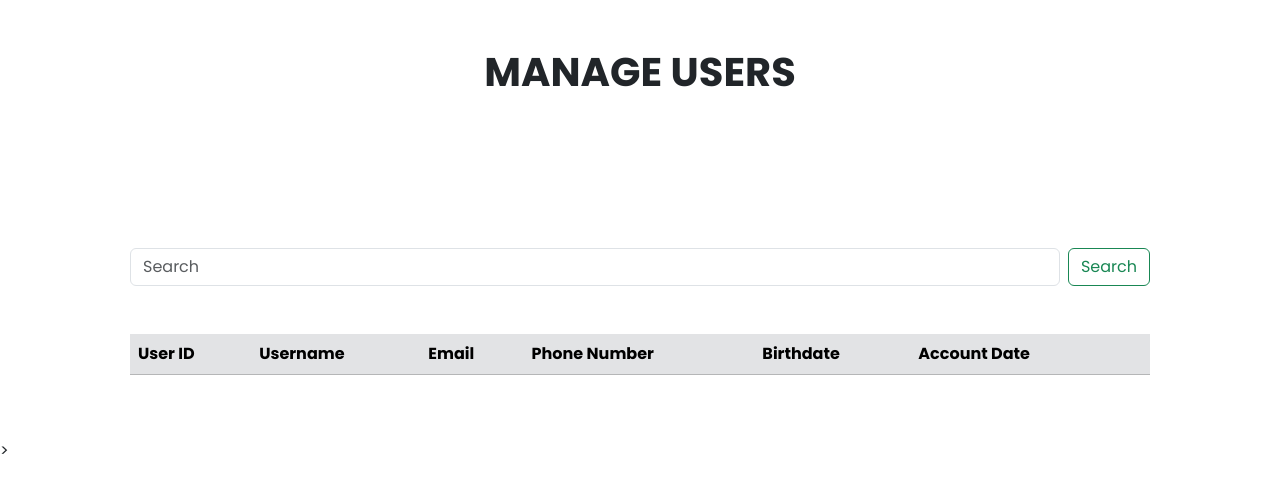
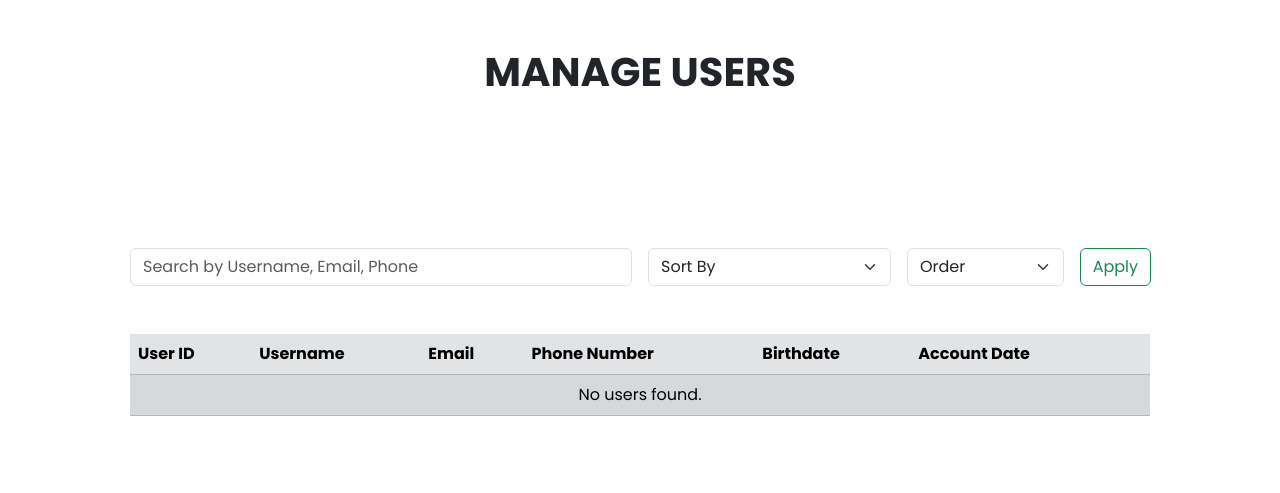
Before and after one commit to ServeITPH/ServeIT, a PHP site: page /admin/manageUsers.php in a window 1280 px wide. Shown: the part 72-565 px from the top of the page. Run offline with PHP 8.4, Linux system fonts and the light colour scheme; the visitor is signed in with stand-in values (Sample User, id 1); tables that the repository leaves empty or names only in its code hold one stand-in row (values such as "Sample post"); lists and menus that the app fills with data are empty; some libraries are stand-ins or nearby versions.

Commit message:
Added Sort function in Admin side (Manage Users)

```diff
--- a/admin/feedback.php
+++ b/admin/feedback.php
@@ -11,7 +11,7 @@
 $filterType = '';
 
 // Feedback Queries
-$feedbackQuery = "SELECT ratings.*, users.username, items.title, items.type FROM ratings
+$feedbackQuery = "SELECT * FROM ratings
 LEFT JOIN users ON ratings.userID = users.userID
 LEFT JOIN items ON ratings.itemID = items.itemID
 WHERE users.role = 'user'";
--- a/admin/manageUsers.php
+++ b/admin/manageUsers.php
@@ -4,22 +4,32 @@
 include("adminAssets/user.php");
 
 $searchTerm = '';
-// delete user
+$sortOrder = '';
+$filterField = '';
+
+// Delete user function
 if (isset($_POST['btnDelete']) && isset($_POST['userID'])) {
     $deleteID = $_POST['userID'];
     $deleteQuery = "DELETE FROM users WHERE userID = '$deleteID'";
     executeQuery($deleteQuery);
 }
 
-//User List
+// User List Query
 $userListQuery = "SELECT * FROM users WHERE role ='user'";
 
-// search users
+// Search users
 if (isset($_GET['search']) && !empty($_GET['search'])) {
     $searchTerm = $_GET['search'];
-    // clean injection
+    // Clean injection
     $searchTerm = str_replace('\'', '', $searchTerm);
     $userListQuery .= " AND (username LIKE '%$searchTerm%' OR email LIKE '%$searchTerm%' OR phoneNumber LIKE '%$searchTerm%')";
+}
+
+// Sort functionality
+if (isset($_GET['filterField']) && !empty($_GET['filterField']) && isset($_GET['sortOrder']) && !empty($_GET['sortOrder'])) {
+    $filterField = $_GET['filterField'];
+    $sortOrder = $_GET['sortOrder'];
+    $userListQuery .= " ORDER BY $filterField $sortOrder";
 }
 
 $userListResult = executeQuery($userListQuery);
@@ -65,17 +75,45 @@
             <h1><b>MANAGE USERS</b></h1>
         </div>
 
-
-
         <div class="container">
             <div class="row p-5">
-                <div class="col ">
-                    <form class="d-flex py-5" role="search">
-                        <input class="search-bar form-control me-2" type="text" name="search" placeholder="Search"
-                            value="<?php echo $searchTerm ?>" aria-label="Search">
-                        <button class="btn btn-outline-success" type="submit">Search</button>
+                <div class="col">
+                    <!-- Search and Filter Form -->
+                    <form class="row g-3 py-5" role="search" method="GET" action="">
+                        <!-- Search Bar -->
+                        <div class="col-md-6">
+                            <input class="form-control" type="text" name="search" placeholder="Search by Username, Email, Phone"
+                                value="<?php echo $searchTerm ?>" aria-label="Search">
+                        </div>
+
+                        <!-- Sort Field -->
+                        <div class="col-md-3">
+                            <select class="form-select" name="filterField" aria-label="Sort By">
+                                <option value="">Sort By</option>
+                                <option value="username" <?php echo ($filterField == 'username') ? 'selected' : ''; ?>>Username</option>
+                                <option value="email" <?php echo ($filterField == 'email') ? 'selected' : ''; ?>>Email</option>
+                                <option value="accountDate" <?php echo ($filterField == 'accountDate') ? 'selected' : ''; ?>>Account Creation</option>
+                                <option value="birthDate" <?php echo ($filterField == 'birthDate') ? 'selected' : ''; ?>>Birthdate</option>
+                                <option value="phoneNumber" <?php echo ($filterField == 'phoneNumber') ? 'selected' : ''; ?>>Phone Number</option>
+                            </select>
+                        </div>
+
+                        <!-- Sort Order -->
+                        <div class="col-md-2">
+                            <select class="form-select" name="sortOrder" aria-label="Sort Order">
+                                <option value="">Order</option>
+                                <option value="ASC" <?php echo ($sortOrder == 'ASC') ? 'selected' : ''; ?>>Ascending</option>
+                                <option value="DESC" <?php echo ($sortOrder == 'DESC') ? 'selected' : ''; ?>>Descending</option>
+                            </select>
+                        </div>
+
+                        <!-- Submit Button -->
+                        <div class="col-md-1 text-end">
+                            <button class="btn btn-outline-success" type="submit">Apply</button>
+                        </div>
                     </form>
 
+                    <!-- Users Table -->
                     <div class="table-responsive">
                         <table class="table table-secondary table-striped">
                             <thead>
@@ -93,7 +131,6 @@
                                 <?php
                                 if (mysqli_num_rows($userListResult) > 0) {
                                     while ($userListRow = mysqli_fetch_assoc($userListResult)) {
-
                                         ?>
                                         <tr>
                                             <th scope="row"><?php echo $userListRow['userID']; ?></th>
@@ -112,6 +149,9 @@
                                         </tr>
                                         <?php
                                     }
+                                } else {
+                                    //If NO results found
+                                    echo "<tr><td colspan='7' class='text-center'>No users found.</td></tr>";
                                 }
                                 ?>
                             </tbody>
@@ -120,6 +160,7 @@
                 </div>
             </div>
         </div>
+
         <!-- Bootstrap Modal -->
         <div class="modal fade" id="deleteModal" tabindex="-1" aria-labelledby="deleteModalLabel" aria-hidden="true">
             <div class="modal-dialog">
@@ -141,7 +182,7 @@
                 </div>
             </div>
         </div>
->
+
         <script src="https://cdn.jsdelivr.net/npm/bootstrap@5.3.0-alpha3/dist/js/bootstrap.bundle.min.js"></script>
 
         <script>
```
Also changed, not shown: uploads/678d2e6ccb77a.jpg (added).
